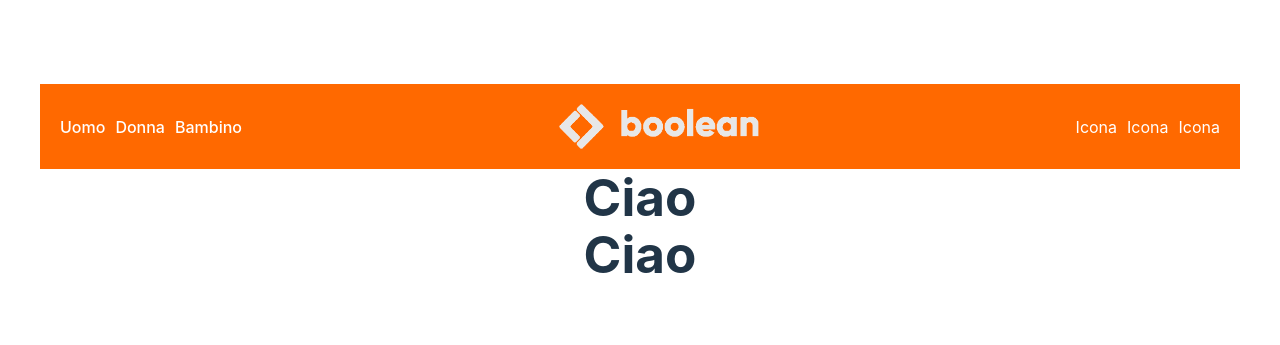
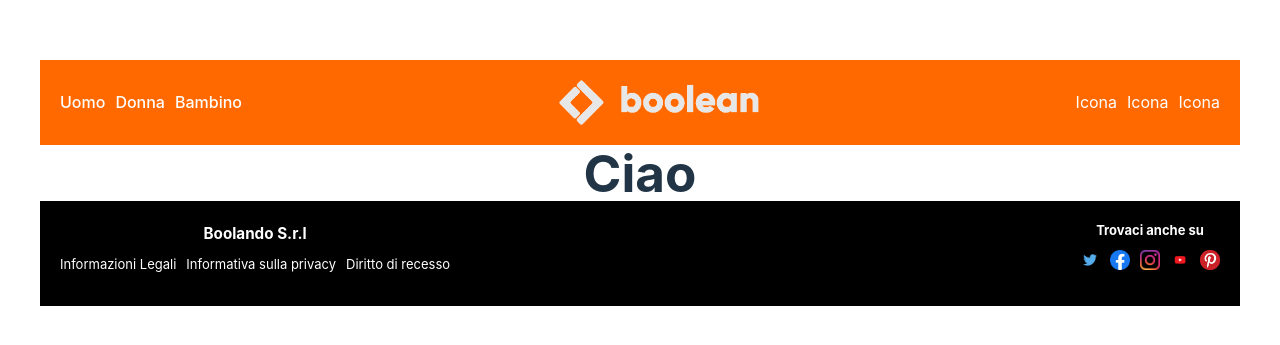
Before and after one commit to igorliotta/vite-boolando, a Vue app: page / in a window 1280 px wide. Shown: the part 217-562 px from the top of the page. Built offline with nearby package versions, Linux system fonts and the light colour scheme.

Commit message:
Added: PageFooter

```diff
--- a/src/components/PageFooter.vue
+++ b/src/components/PageFooter.vue
@@ -3,10 +3,66 @@
 </script>
 
 <template>
-  <div>
-    <h1>Ciao</h1>
-  </div>
+  <footer class="page-footer">
+   <div class="row nav-footer">
+   <div class="info-footer">
+    <h3>Boolando S.r.l</h3>
+    <ul class="list">
+      <li>Informazioni Legali</li>
+      <li>Informativa sulla privacy</li>
+      <li>Diritto di recesso</li>
+    </ul>
+   </div>
+   <div>
+    <h3 class="info-footer">Trovaci anche su</h3>
+    <ul class="list">
+      <li>
+        <img class="social-icon" src="/img/580b57fcd9996e24bc43c53e.png" alt="">
+      </li>
+      <li>
+        <img class="social-icon" src="/img/facebook-logo-1-2.png" alt="">
+      </li>
+      <li>
+        <img class="social-icon" src="/img/1658586823instagram-logo-transparent.png" alt="">
+      </li>
+      <li>
+        <img class="social-icon" src="/img/youtube-logo-transparent-free-png.png" alt="">
+      </li>
+      <li>
+        <img class="social-icon" src="/img/pinterest-logo-emblem-png-11.png" alt="">
+      </li>
+    </ul>
+   </div>
+   </div>
+  </footer>
 </template>
 
 <style lang="scss" scoped>
+
+.page-footer {
+  background-color: black;
+  color: white;
+}
+
+.nav-footer {
+  padding: 20px;
+  justify-content: space-between;
+  align-items: center;
+  gap: 10px;
+}
+.list {
+  display: flex;
+  gap: 10px;
+  align-items: center;
+  padding: 10px 0;
+}
+
+.social-icon {
+  width: 20px;
+  aspect-ratio: 1;
+}
+
+.info-footer {
+  font-size: 13px;
+}
 </style>
```
